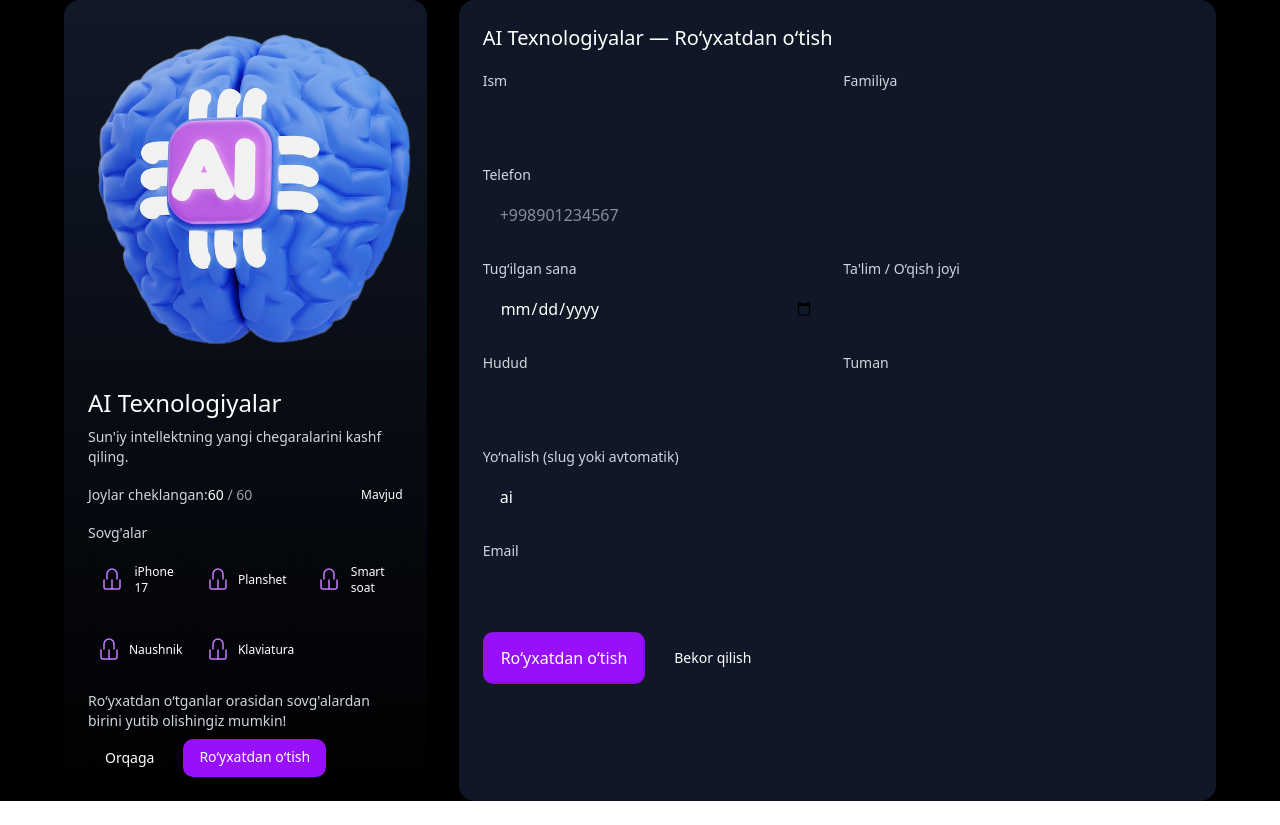
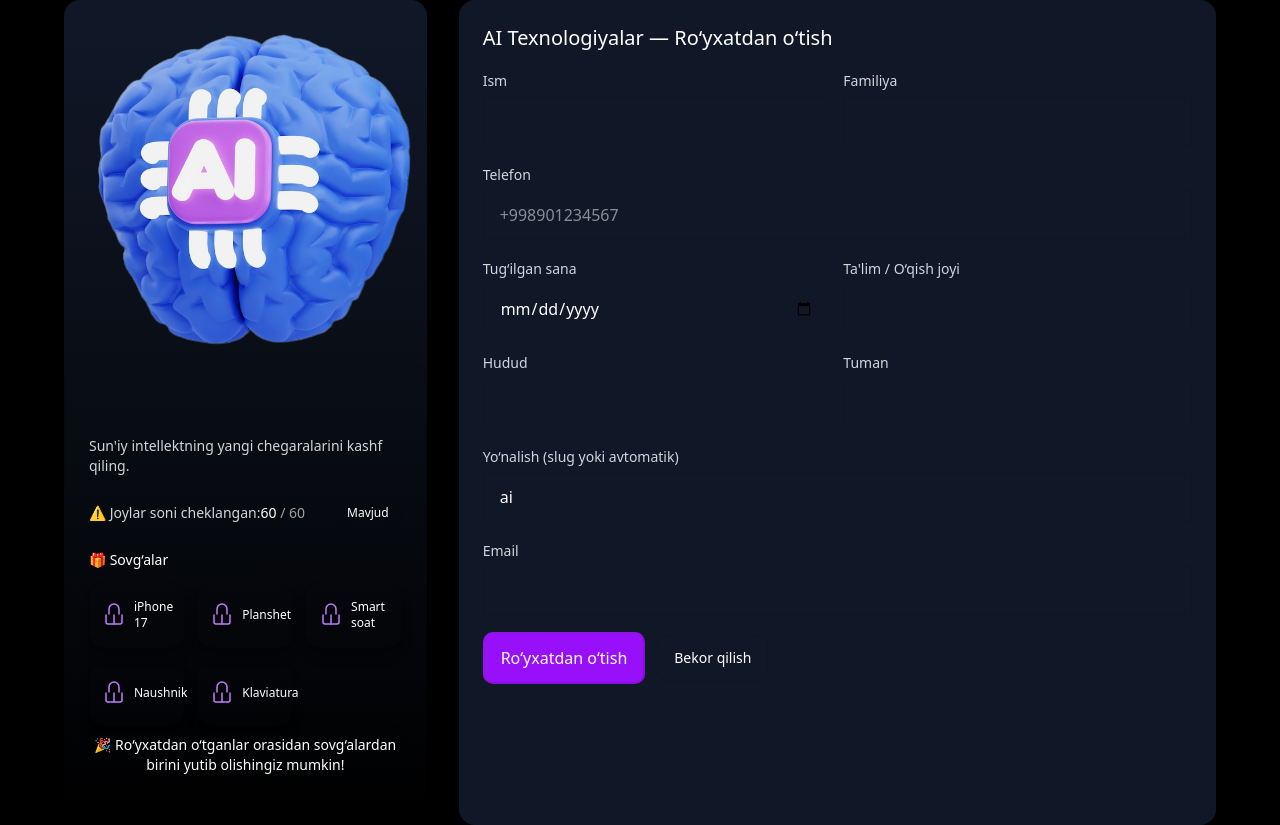
Before and after one commit to umidasirov/landingai, a React (Vite) app: page /register/ai in a window 1280 px wide. Before the commit the page ends 801 px from the top, so only its background shows below. Built offline with nearby package versions, Linux system fonts and the light colour scheme.

Commit message:
problema hal

```diff
--- a/src/App.tsx
+++ b/src/App.tsx
@@ -45,16 +45,16 @@ export default function App() {
                     <ScrollReveal direction="up">
                       <AboutSection />
                     </ScrollReveal>
-                    <ScrollReveal direction="scale" delay={0.04}>
+                    <ScrollReveal direction="up" delay={0.04}>
                       <SpeakersSection />
                     </ScrollReveal>
-                    <ScrollReveal direction="left" delay={0.04}>
+                    <ScrollReveal direction="up" delay={0.04}>
                       <ScheduleSection />
                     </ScrollReveal>
                     <ScrollReveal direction="up" delay={0.04}>
                       <LocationSection />
                     </ScrollReveal>
-                    <ScrollReveal direction="scale">
+                    <ScrollReveal direction="up">
                       <SponsorsSection />
                     </ScrollReveal>
                     <Footer />
--- a/src/components/HeroSection.tsx
+++ b/src/components/HeroSection.tsx
@@ -82,9 +82,9 @@ export function HeroSection() {
         <ImageWithFallback
           src="https://www.sercansolmaz.com/content/images/2025/02/DALL-E-2025-02-10-00.30.24---A-16_9-cover-image-with-a-deep-midnight-blue-gradient-background.-Overlay-an-abstract-neural-network-or-circuit-board-pattern-in-neon-blue-and-purple-.webp"
           alt="AI Neural Network"
-          className="w-full h-full object-cover opacity-40"
+         className="w-full h-full object-cover opacity-40 max-w-none"
         />
-        <div className="absolute inset-0 bg-gradient-to-b from-black via-purple-900/20 to-black" />
+        <div className="absolute top-0 left-0 w-full h-full bg-gradient-to-b from-black via-purple-900/20 to-black" />
       </div>
 
       {particles.map((p, i) => (
--- a/src/components/Navigation.tsx
+++ b/src/components/Navigation.tsx
@@ -28,8 +28,8 @@ export function Navigation() {
   };
 
   return (
-    <nav className="fixed top-0 left-0 right-0 z-50 bg-black/80 backdrop-blur-lg border-b border-purple-500/20 transition-all">
-      <div className="max-w-7xl mx-auto px-4 sm:px-6 lg:px-8">
+    <nav className="fixed top-0 left-0 right-0 z-50 bg-black/80 backdrop-blur-lg border-b border-purple-500/20 transition-all w-full">
+      <div className="w-full mx-auto px-4 sm:px-6 lg:px-8">
         <div className="flex items-center justify-between h-20">
 
           {/* Logo */}
--- a/src/components/register.tsx
+++ b/src/components/register.tsx
@@ -221,57 +221,83 @@ export default function Register(): JSX.Element {
                         )}
                     </div>
 
-                    <div className="p-6">
-                        <h1 className="text-2xl font-bold mb-2">{eventTitle}</h1>
-                        <p className="text-gray-300 mb-4 text-sm">{eventDesc}</p>
+                    <div className="p-6 bg-gradient-to-br from-purple-950/60 via-black/60 to-blue-950/60 rounded-2xl shadow-xl backdrop-blur-md border border-white/10">
 
-                        <div className="flex items-center justify-between mb-4">
+                        <h1 className="text-3xl font-bold mb-3 bg-gradient-to-r from-purple-300 to-blue-300 text-transparent bg-clip-text">
+                            {eventTitle}
+                        </h1>
+
+                        <p className="text-gray-300 mb-6 text-sm leading-relaxed">
+                            {eventDesc}
+                        </p>
+
+                        {/* Seats */}
+                        <div className="flex items-center justify-between mb-6">
                             <div className="text-sm text-gray-300">
-                                Joylar cheklangan:
+                                ⚠ Joylar soni cheklangan:
                                 <span className="ml-2 font-semibold text-white">{seatsLeft}</span>
                                 <span className="text-gray-400"> / {seatsTotal}</span>
                             </div>
-                            <div className={`px-2 py-1 rounded-full text-xs font-medium ${seatsLeft > 10 ? 'bg-green-800/40 text-green-300' : seatsLeft > 0 ? 'bg-yellow-900/40 text-yellow-300' : 'bg-red-900/40 text-red-300'}`}>
+
+                            <div
+                                className={`px-3 py-1 rounded-full text-xs font-medium shadow-md
+            ${seatsLeft > 10
+                                        ? 'bg-green-900/40 text-green-300 border border-green-700/40'
+                                        : seatsLeft > 0
+                                            ? 'bg-yellow-900/40 text-yellow-300 border border-yellow-700/40'
+                                            : 'bg-red-900/40 text-red-300 border border-red-700/40'
+                                    }`}
+                            >
                                 {seatsLeft > 10 ? 'Mavjud' : seatsLeft > 0 ? 'So‘nggi joylar' : 'Tugagan'}
                             </div>
                         </div>
 
-                        <div className="mb-3">
-                            <div className="text-sm text-gray-300 mb-2 font-medium">Sovg'alar</div>
+                        {/* Gifts */}
+                        <div className="mb-5">
+                            <div className="text-sm text-gray-200 mb-3 font-semibold">
+                                🎁 Sovg‘alar
+                            </div>
+
                             <div className="grid grid-cols-2 sm:grid-cols-3 gap-3">
                                 {eventGifts.length ? (
-                                    eventGifts.map((g, i) => (
-                                        <div key={i} className="flex items-center gap-2 p-2 bg-black/30 rounded-lg border border-white/6">
-                                            <div className="flex items-center justify-center w-10 h-10 bg-purple-900/20 rounded-md">
-                                                {giftIcon(g)}
+                                    eventGifts.map((g, i) => {
+                                        const colors = [
+                                            "from-purple-700/40 to-purple-900/40",
+                                            "from-blue-700/40 to-blue-900/40",
+                                            "from-pink-700/40 to-pink-900/40",
+                                            "from-green-700/40 to-green-900/40",
+                                            "from-yellow-600/30 to-yellow-900/30",
+                                        ];
+                                        const randomColor = colors[Math.floor(Math.random() * colors.length)];
+
+                                        return (
+                                            <div
+                                                key={i}
+                                                className={`flex items-center gap-2 p-3 rounded-xl border border-white/10
+                                bg-gradient-to-br ${randomColor} shadow-lg hover:scale-[1.03] transition`}
+                                            >
+                                                <div className="flex items-center justify-center w-10 h-10 rounded-lg bg-black/40">
+                                                    {giftIcon(g)}
+                                                </div>
+                                                <div className="text-xs sm:text-sm text-gray-100 font-medium drop-shadow">
+                                                    {g}
+                                                </div>
                                             </div>
-                                            <div className="text-xs sm:text-sm text-gray-200">{g}</div>
-                                        </div>
-                                    ))
+                                        );
+                                    })
                                 ) : (
                                     <div className="text-sm text-gray-500">Sovg'alar mavjud emas</div>
                                 )}
                             </div>
                         </div>
 
-                        <div className="text-sm text-gray-300 italic mb-2">
-                            Ro‘yxatdan o‘tganlar orasidan sovg'alardan birini yutib olishingiz mumkin!
+                        {/* Motivational highlight */}
+                        <div className="text-sm text-center text-yellow-300 font-semibold italic mb-4 bg-yellow-900/20 py-2 rounded-lg border border-yellow-700/30 shadow-md">
+                            🎉 Ro‘yxatdan o‘tganlar orasidan <span className="text-yellow-200 underline">sovg‘alardan birini</span> yutib olishingiz mumkin!
                         </div>
 
-                        <div className="flex gap-3">
-                            <button
-                                type="button"
-                                onClick={() => navigate(-1)}
-                                className="px-4 py-2 rounded-lg border border-white/10 hover:bg-white/5 transition text-sm"
-                            >
-                                Orqaga
-                            </button>
+                    </div>
 
-                            <a href="#form" className="px-4 py-2 rounded-lg bg-purple-600 hover:bg-purple-500 transition text-sm">
-                                Ro‘yxatdan o‘tish
-                            </a>
-                        </div>
-                    </div>
                 </aside>
 
                 <main className="lg:col-span-2 bg-gray-900 rounded-2xl p-6 shadow-lg">
--- a/src/index.css
+++ b/src/index.css
@@ -1,4 +1,4 @@
-
+*{}
 
 /*! tailwindcss v4.1.3 | MIT License | https://tailwindcss.com */
 @layer properties {
```
